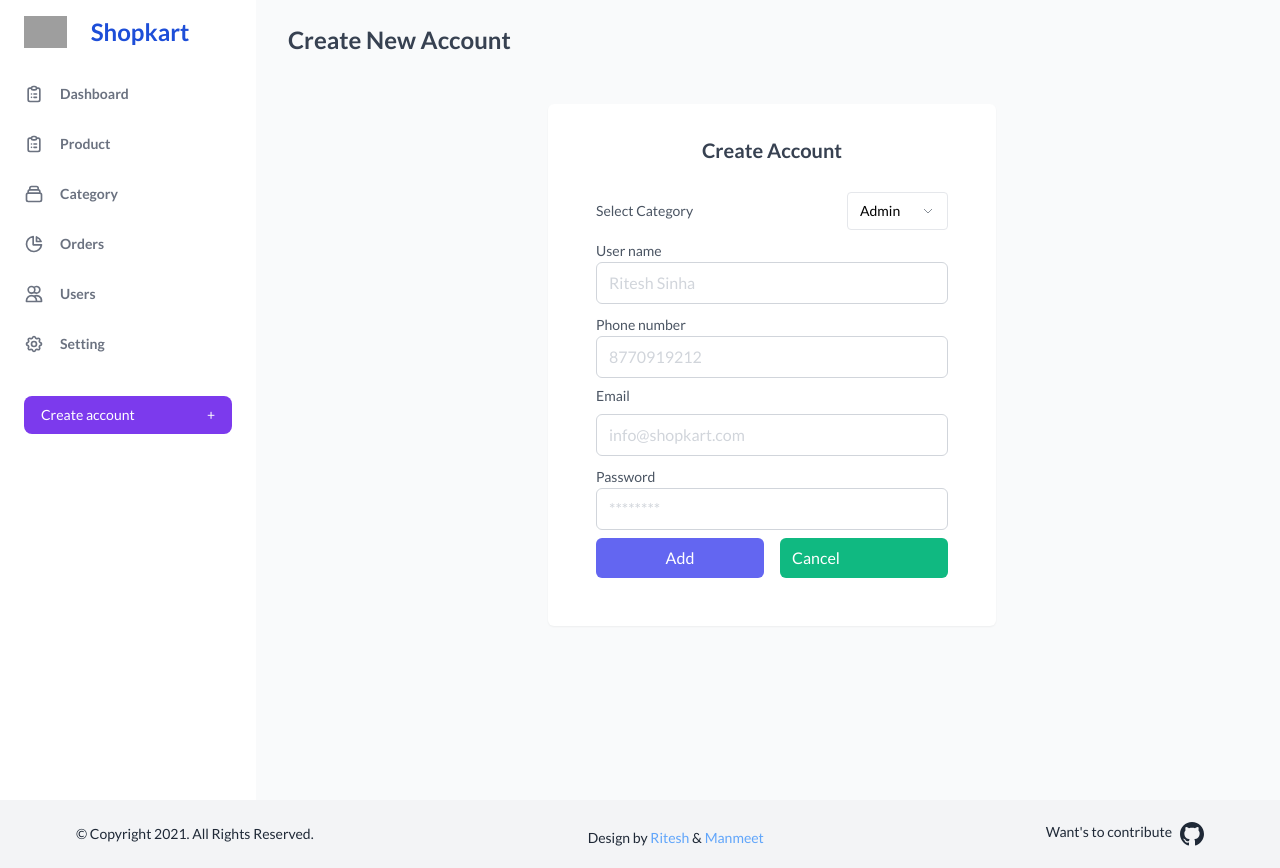
After one commit to pesto-students/little-tags-Manmeet-Server, a Node server app: page /createAccount in a window 1280 px wide. The commit adds this page. Run offline with Node 20, Linux system fonts and the light colour scheme; some libraries are stand-ins or nearby versions; grey boxes are pictures that could not be loaded.

Commit message:
feat: create account added

```diff
--- a/index.js
+++ b/index.js
@@ -358,6 +358,56 @@ app.post("/razorpay", async (req, res) => {
   }
 });
 
+// create account
+app.get("/createAccount", async (req, res) => {
+  try {
+    res.render(
+      "createAccount",
+      ((message = ""),
+      (pageName = {
+        pageName: "",
+      }))
+    );
+  } catch (error) {
+    console.error(error.message);
+    res.render("login", { layout: "./layouts/loginLayout" });
+  }
+});
+app.post("/createAccount", async (req, res) => {
+  try {
+    console.log(req.body);
+    const registerURI = URL + "api/v1/users";
+    const { token } = req.cookies;
+    await fetch(`${registerURI}`, {
+      method: "post",
+      headers: {
+        "Content-Type": "application/json",
+        authorization: token,
+      },
+      body: JSON.stringify(req.body),
+    })
+      .then((r) => r.json())
+      .then((result) => {
+        let tempMessage = "";
+        if (result.token) {
+          tempMessage = "account created";
+        } else {
+          tempMessage = result.full_messages;
+        }
+        res.render(
+          "createAccount",
+          ((message = tempMessage),
+          (pageName = {
+            pageName: "",
+          }))
+        );
+      })
+      .catch((e) => console.error(e.message));
+  } catch (error) {
+    console.error(error.message);
+    res.render("login", { layout: "./layouts/loginLayout" });
+  }
+});
 app.listen(port, () => console.log(`Listening on port ${port}...`));
 
 module.exports = app;
--- /dev/null
+++ b/views/createAccount.ejs
@@ -0,0 +1,82 @@
+<body>
+    <div class="flex flex-col flex-1 w-full">
+        <main class="h-full overflow-y-auto">
+            <div class="container px-6 mx-auto grid">
+                <h2 class="my-6 text-2xl capitalize font-semibold text-gray-700 dark:text-gray-200">
+                    create new account
+                </h2>
+                <div class="container mx-auto">
+                    <div class="max-w-md mx-auto my-6 bg-white p-5 rounded-md shadow-sm">
+                        <div class="text-center">
+                            <h1 class="my-3 text-xl font-semibold text-gray-700 dark:text-gray-200 capitalize">
+                                Create Account
+                            </h1>
+                        </div>
+                        <div class="m-7">
+                            <form method="post" action="/createAccount" class="flex flex-col space-y-2">
+                                <div class="flex flex-row justify-between items-center">
+                                    <label for="title" class="block text-sm text-gray-600 dark:text-gray-400">Select
+                                        Category
+                                    </label>
+                                    <div class="relative">
+                                        <select required name="role"
+                                            class="bg-transparent rounded border appearance-none border-gray-200 py-2 focus:outline-none focus:border-red-500 text-sm pl-3 pr-10 capitalize">
+                                            <option value="Admin">
+                                                Admin</option>
+                                            <option value="Normal">Normal
+                                            </option>
+                                        </select>
+                                        <span
+                                            class="absolute right-0 top-0 h-full w-10 text-center text-gray-600 pointer-events-none flex items-center justify-center">
+                                            <svg fill="none" stroke="currentColor" strokeLinecap="round"
+                                                strokeLinejoin="round" strokeWidth="2" class="w-4 h-4"
+                                                viewBox="0 0 24 24">
+                                                <path d="M6 9l6 6 6-6"></path>
+                                            </svg>
+                                        </span>
+                                    </div>
+                                </div>
+                                <div class="">
+
+                                    <label for="userName" class="text-sm text-gray-600 dark:text-gray-400">User name
+                                    </label>
+                                    <input type="text" name="userName" placeholder="Ritesh Sinha" required
+                                        class="w-full px-3 py-2 placeholder-gray-300 border border-gray-300 rounded-md focus:outline-none focus:ring focus:ring-indigo-100 focus:border-indigo-300 dark:bg-gray-700 dark:text-white dark:placeholder-gray-500 dark:border-gray-600 dark:focus:ring-gray-900 dark:focus:border-gray-500" />
+                                </div>
+                                <div class="">
+
+                                    <label for="phoneNumber" class="text-sm text-gray-600 dark:text-gray-400">Phone
+                                        number
+                                    </label>
+                                    <input type="tel" name="phoneNumber" placeholder="8770919212" required
+                                        class="w-full px-3 py-2 placeholder-gray-300 border border-gray-300 rounded-md focus:outline-none focus:ring focus:ring-indigo-100 focus:border-indigo-300 dark:bg-gray-700 dark:text-white dark:placeholder-gray-500 dark:border-gray-600 dark:focus:ring-gray-900 dark:focus:border-gray-500" />
+                                </div>
+                                <div class="">
+                                    <label for="email" class="block mb-2 text-sm text-gray-600 dark:text-gray-400">Email
+                                    </label>
+                                    <input type="email" name="email" placeholder="info@shopkart.com" required
+                                        class="w-full px-3 py-2 placeholder-gray-300 border border-gray-300 rounded-md focus:outline-none focus:ring focus:ring-indigo-100 focus:border-indigo-300 dark:bg-gray-700 dark:text-white dark:placeholder-gray-500 dark:border-gray-600 dark:focus:ring-gray-900 dark:focus:border-gray-500" />
+                                </div>
+                                <div class="">
+
+                                    <label for="password" class="text-sm text-gray-600 dark:text-gray-400">Password
+                                    </label>
+                                    <input type="password" name="password" placeholder="********" minlength="8" required
+                                        class="w-full px-3 py-2 placeholder-gray-300 border border-gray-300 rounded-md focus:outline-none focus:ring focus:ring-indigo-100 focus:border-indigo-300 dark:bg-gray-700 dark:text-white dark:placeholder-gray-500 dark:border-gray-600 dark:focus:ring-gray-900 dark:focus:border-gray-500" />
+                                </div>
+                                <div class="flex flex-row space-x-4">
+                                    <button type="submit"
+                                        class="w-full px-3 py-2 text-white bg-indigo-500 rounded-md focus:bg-indigo-600 focus:outline-none">
+                                        Add</button>
+                                    <a href="/dashboard"
+                                        class="w-full px-3 py-2 text-white bg-green-500 rounded-md focus:bg-green-600 focus:outline-none">
+                                        Cancel</a>
+                                </div>
+                            </form>
+                        </div>
+                    </div>
+                </div>
+            </div>
+        </main>
+    </div>
+</body>
--- a/views/partials/header.ejs
+++ b/views/partials/header.ejs
@@ -195,11 +195,13 @@
     </ul>
     <% } %>
     <div class="px-6 my-6">
-      <button
-        class="flex items-center justify-between w-full px-4 py-2 text-sm font-medium leading-5 text-white transition-colors duration-150 bg-purple-600 border border-transparent rounded-lg active:bg-purple-600 hover:bg-purple-700 focus:outline-none focus:shadow-outline-purple">
-        Create account
-        <span class="ml-2" aria-hidden="true">+</span>
-      </button>
+      <form method="get" action="/createAccount">
+        <button
+          class="flex items-center justify-between w-full px-4 py-2 text-sm font-medium leading-5 text-white transition-colors duration-150 bg-purple-600 border border-transparent rounded-lg active:bg-purple-600 hover:bg-purple-700 focus:outline-none focus:shadow-outline-purple">
+          Create account
+          <span class="ml-2" aria-hidden="true">+</span>
+        </button>
+      </form>
     </div>
   </div>
 </aside>
```
